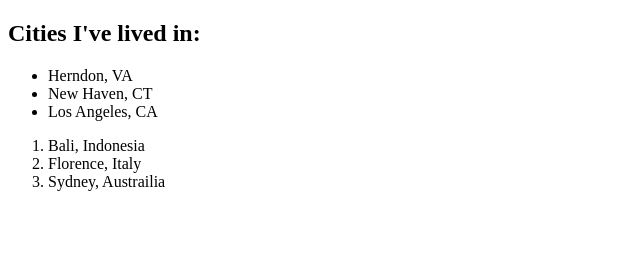
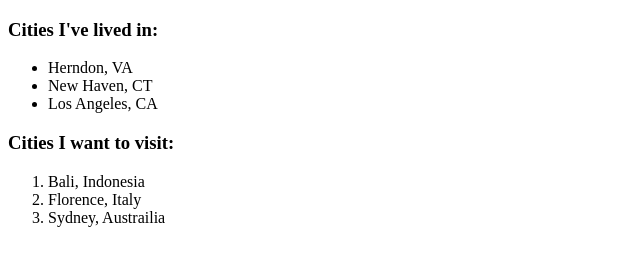
Before and after one commit to joshbeasley/html-intro, a plain HTML site: page index.html in a window 1280 px wide. Shown: the whole page, without its empty margins (0-640 px from the left). Drawn offline with Linux system fonts and the light colour scheme.

Commit message:
added headings

```diff
--- a/index.html
+++ b/index.html
@@ -5,13 +5,13 @@
         <title>Index Page</title>
     </head>
     <body>
-        <h2>Cities I've lived in:</h2>
+        <h3>Cities I've lived in:</h3>
         <ul>
             <li>Herndon, VA</li>
             <li>New Haven, CT</li>
             <li>Los Angeles, CA</li>
         </ul>
-
+        <h3>Cities I want to visit:</h3>
         <ol>
             <li>Bali, Indonesia</li>
             <li>Florence, Italy</li>
```
